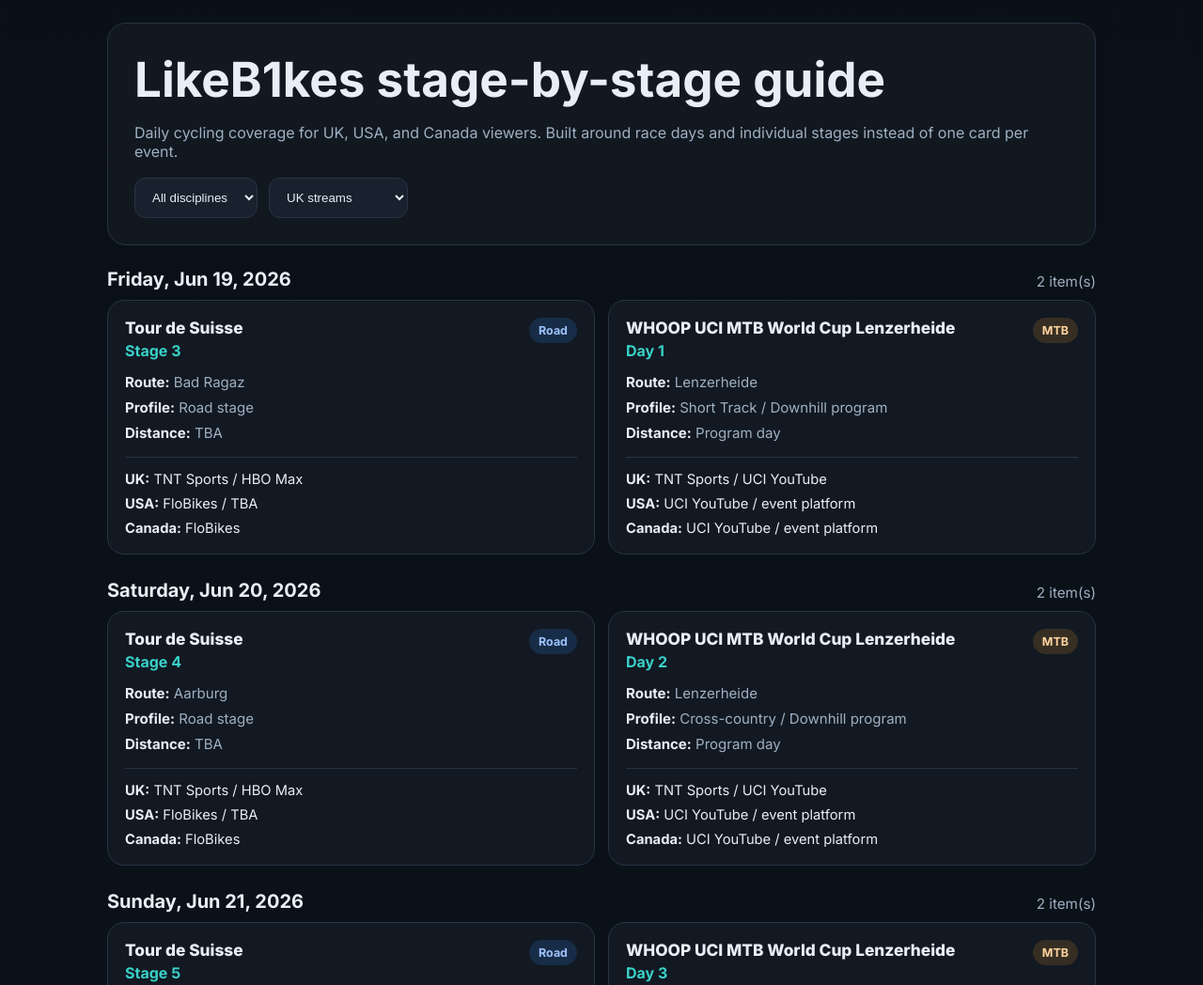
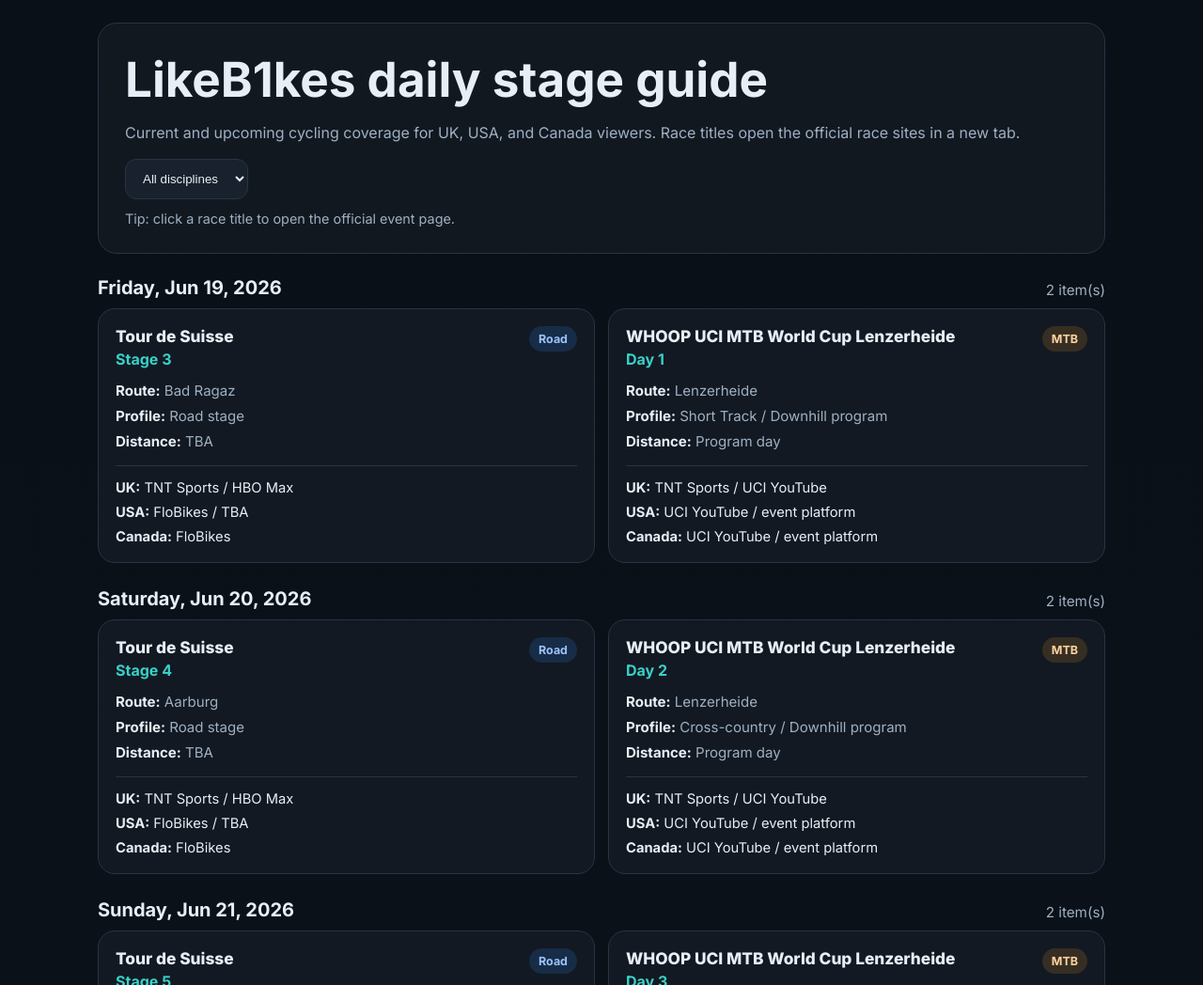
Before and after one commit to withyheldo/cycling-races-site, a plain HTML site: page index.html in a window 1280 px wide. Shown: the top 1048 px of the page at 94% size. Drawn offline with Linux system fonts and the light colour scheme.

Commit message:
Add files via upload

```diff
--- a/index.html
+++ b/index.html
@@ -3,14 +3,14 @@
 <head>
   <meta charset="UTF-8" />
   <meta name="viewport" content="width=device-width, initial-scale=1.0" />
-  <title>LikeB1kes | Stage Guide</title>
+  <title>LikeB1kes | Daily Stage Guide</title>
   <link rel="preconnect" href="https://fonts.googleapis.com">
   <link rel="preconnect" href="https://fonts.gstatic.com" crossorigin>
   <link href="https://fonts.googleapis.com/css2?family=Inter:wght@400;500;700;800&display=swap" rel="stylesheet">
   <style>
     :root{--bg:#0b1015;--panel:#121922;--panel2:#18212d;--text:#e8eef5;--muted:#9fb0c3;--accent:#39d0c8;--border:#283445;--road:#2f7eea;--mtb:#d8892b;--gravel:#7b8b52}
     *{box-sizing:border-box} body{margin:0;font-family:Inter,sans-serif;background:linear-gradient(180deg,#091017,#0f1722);color:var(--text)}
-    .wrap{max-width:1100px;margin:0 auto;padding:24px}
+    .wrap{max-width:1120px;margin:0 auto;padding:24px}
     .hero{padding:28px;border:1px solid var(--border);border-radius:20px;background:rgba(18,25,34,.9);margin-bottom:24px}
     h1{margin:0 0 8px;font-size:clamp(2rem,4vw,3.8rem)} p{color:var(--muted)}
     .controls{display:flex;gap:12px;flex-wrap:wrap;margin-top:18px}
@@ -18,32 +18,33 @@
     .day{margin:18px 0 26px}
     .dayhead{display:flex;justify-content:space-between;gap:12px;align-items:end;margin-bottom:10px}
     .dayhead h2{margin:0;font-size:1.25rem}.count{color:var(--muted);font-size:.95rem}
-    .cards{display:grid;grid-template-columns:repeat(auto-fit,minmax(280px,1fr));gap:14px}
+    .cards{display:grid;grid-template-columns:repeat(auto-fit,minmax(290px,1fr));gap:14px}
     .card{background:var(--panel);border:1px solid var(--border);border-radius:18px;padding:18px}
     .top{display:flex;justify-content:space-between;gap:8px;align-items:start;margin-bottom:10px}
     .badge{font-size:.78rem;padding:6px 10px;border-radius:999px;font-weight:700}
     .Road{background:rgba(47,126,234,.18);color:#9dc3ff}.MTB{background:rgba(216,137,43,.18);color:#ffd39e}.Gravel{background:rgba(123,139,82,.2);color:#d1dfaa}
-    .race{font-size:1.08rem;font-weight:800}.stage{color:var(--accent);font-weight:700;margin-top:4px}
+    .race{font-size:1.08rem;font-weight:800}.race a{color:var(--text);text-decoration:none}.race a:hover{color:var(--accent);text-decoration:underline}
+    .stage{color:var(--accent);font-weight:700;margin-top:4px}
     .meta{display:grid;gap:8px;margin-top:14px}.meta div{color:var(--muted);font-size:.94rem}.meta strong{color:var(--text)}
     .streams{margin-top:16px;padding-top:14px;border-top:1px solid var(--border);display:grid;gap:8px;font-size:.92rem}
+    .helper{font-size:.9rem;color:var(--muted);margin-top:12px}
   </style>
 </head>
 <body>
   <div class="wrap">
     <section class="hero">
-      <h1>LikeB1kes stage-by-stage guide</h1>
-      <p>Daily cycling coverage for UK, USA, and Canada viewers. Built around race days and individual stages instead of one card per event.</p>
+      <h1>LikeB1kes daily stage guide</h1>
+      <p>Current and upcoming cycling coverage for UK, USA, and Canada viewers. Race titles open the official race sites in a new tab.</p>
       <div class="controls">
         <select id="discipline"><option value="all">All disciplines</option><option value="Road">Road</option><option value="MTB">MTB</option><option value="Gravel">Gravel</option></select>
-        <select id="region"><option value="uk">UK streams</option><option value="usa">USA streams</option><option value="canada">Canada streams</option></select>
       </div>
+      <div class="helper">Tip: click a race title to open the official event page.</div>
     </section>
     <main id="app"></main>
   </div>
 <script>
 const app=document.getElementById('app');
 const discipline=document.getElementById('discipline');
-const region=document.getElementById('region');
 let races=[];
 function fmtDate(d){return new Date(d+'T12:00:00').toLocaleDateString(undefined,{weekday:'long',month:'short',day:'numeric',year:'numeric'});}
 function render(){
@@ -51,10 +52,10 @@
   const filtered=races.filter(r=>disc==='all'||r.discipline===disc);
   const grouped=filtered.reduce((acc,r)=>{(acc[r.date]??=[]).push(r);return acc;},{});
   const dates=Object.keys(grouped).sort();
-  app.innerHTML=dates.map(date=>`<section class="day"><div class="dayhead"><h2>${fmtDate(date)}</h2><div class="count">${grouped[date].length} item(s)</div></div><div class="cards">${grouped[date].map(r=>`<article class="card"><div class="top"><div><div class="race">${r.race}</div><div class="stage">${r.stage}</div></div><span class="badge ${r.discipline}">${r.discipline}</span></div><div class="meta"><div><strong>Route:</strong> ${r.route}</div><div><strong>Profile:</strong> ${r.profile}</div><div><strong>Distance:</strong> ${r.distance}</div></div><div class="streams"><div><strong>UK:</strong> ${r.uk}</div><div><strong>USA:</strong> ${r.usa}</div><div><strong>Canada:</strong> ${r.canada}</div></div></article>`).join('')}</div></section>`).join('');
+  app.innerHTML=dates.map(date=>`<section class="day"><div class="dayhead"><h2>${fmtDate(date)}</h2><div class="count">${grouped[date].length} item(s)</div></div><div class="cards">${grouped[date].map(r=>`<article class="card"><div class="top"><div><div class="race"><a href="${r.url}" target="_blank" rel="noopener noreferrer">${r.race}</a></div><div class="stage">${r.stage}</div></div><span class="badge ${r.discipline}">${r.discipline}</span></div><div class="meta"><div><strong>Route:</strong> ${r.route}</div><div><strong>Profile:</strong> ${r.profile}</div><div><strong>Distance:</strong> ${r.distance}</div></div><div class="streams"><div><strong>UK:</strong> ${r.uk}</div><div><strong>USA:</strong> ${r.usa}</div><div><strong>Canada:</strong> ${r.canada}</div></div></article>`).join('')}</div></section>`).join('');
 }
 fetch('./races.json').then(r=>r.json()).then(d=>{races=d;render()});
-discipline.addEventListener('change',render); region.addEventListener('change',render);
+discipline.addEventListener('change',render);
 </script>
 </body>
 </html>
```
